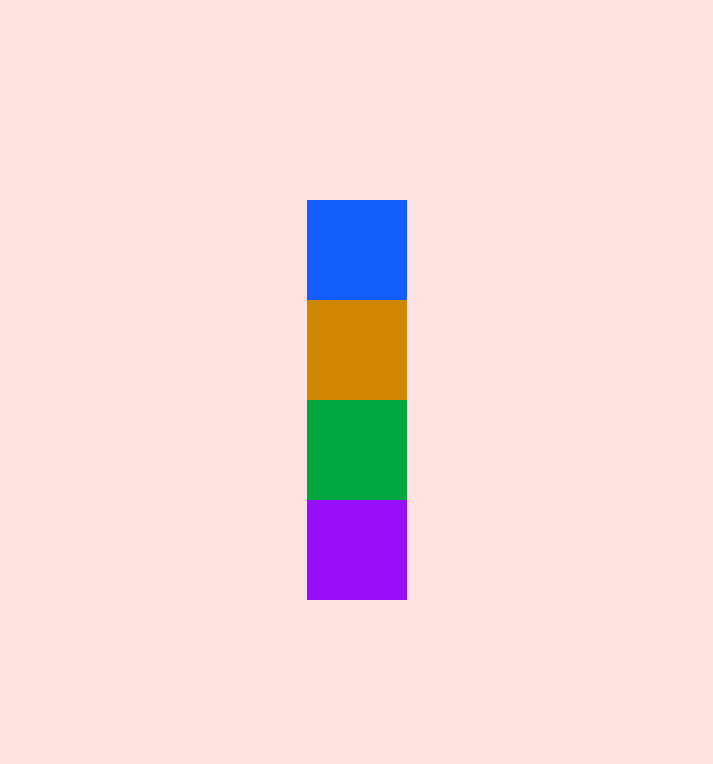
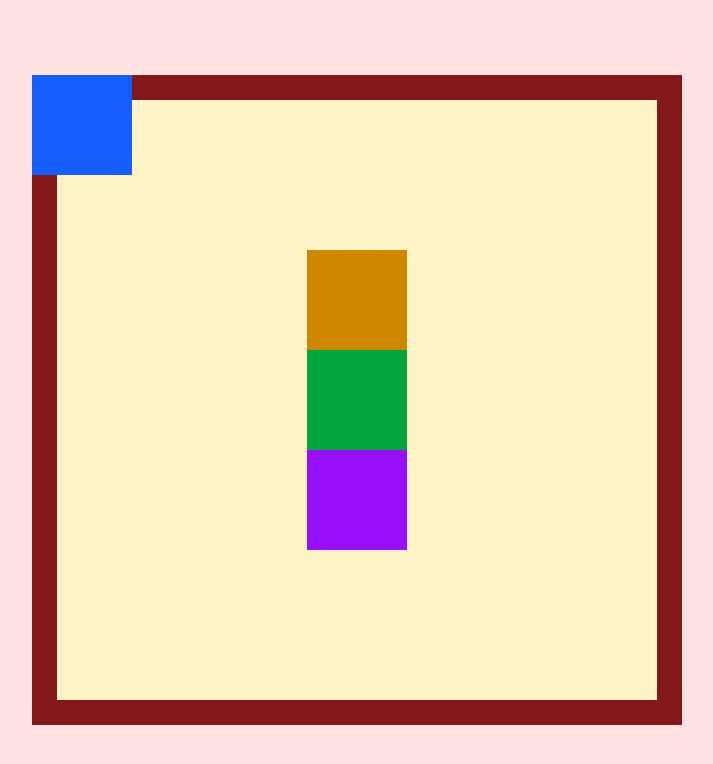
Before and after one commit to diara12/cbc-frontend, a React (Vite) app: page / in a window 1280 px wide. Shown: the top 764 px of the page, without its empty margins (283-996 px from the left). Built offline with nearby package versions, Linux system fonts and the light colour scheme.

Commit message:
css positioning

```diff
--- a/src/App.jsx
+++ b/src/App.jsx
@@ -7,11 +7,14 @@ function App() {
 
   return (
     <div className='w-full h-screen bg-red-100 flex flex-col justify-center items-center'>
-      <div className='w-[100px] h-[100px] bg-blue-600'></div>
-      <div className='w-[100px] h-[100px] bg-yellow-600'></div>
-      <div className='w-[100px] h-[100px] bg-green-600'></div>
-      <div className='w-[100px] h-[100px] bg-purple-600'></div>
-
+      <div className =' relative w-[650px] h-[650px] bg-red-900 flex flex-col justify-center items-center'>
+        <div className ='w-[600px] h-[600px] bg-amber-100 flex flex-col justify-center items-center'>
+          <div className='w-[100px] h-[100px] bg-blue-600 absolute top-[0px] left-[0px]'></div>   {/* fixed will cause that div to move where are we want*/}
+          <div className='w-[100px] h-[100px] bg-yellow-600'></div>
+          <div className='w-[100px] h-[100px] bg-green-600'></div>
+          <div className='w-[100px] h-[100px] bg-purple-600'></div>
+        </div>
+      </div>
 
     </div>
   )
```
